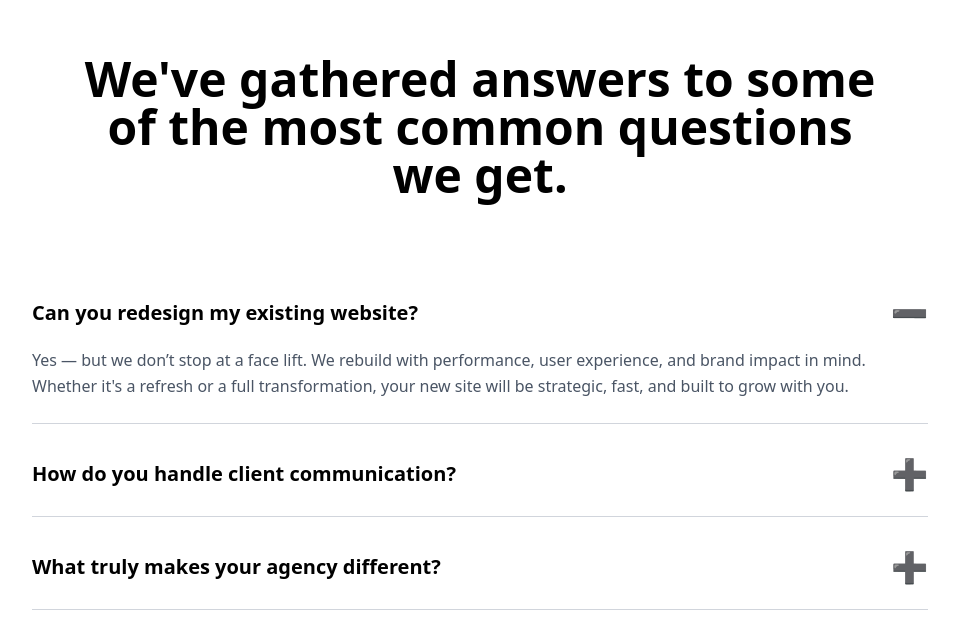
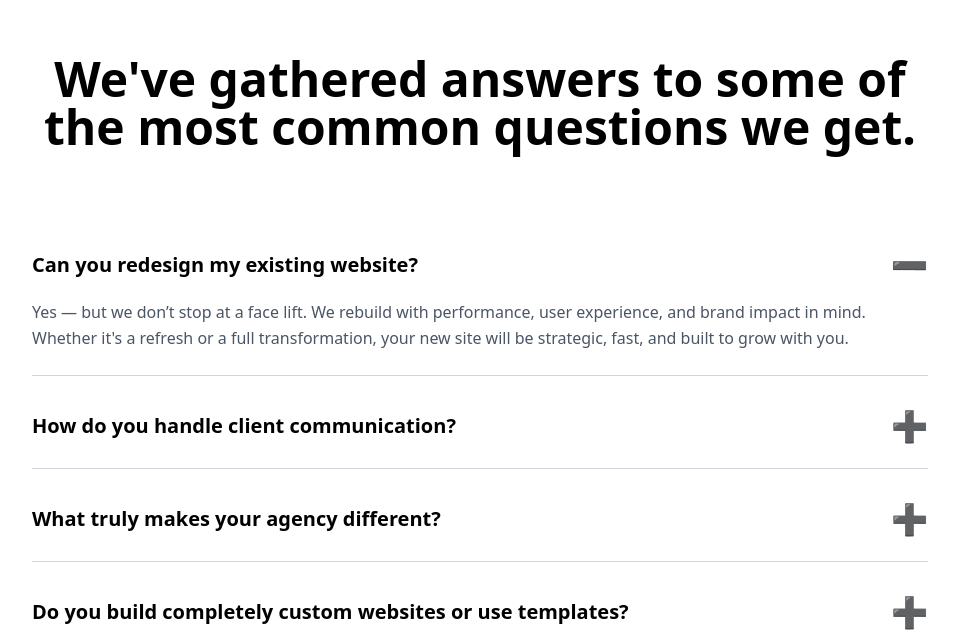
Before and after one commit to safinelahi/hoover-agency, a React (Vite) app: page / in a window 1280 px wide. Shown: the part 6644-7280 px from the top of the page, without its empty margins (160-1117 px from the left). Built offline with nearby package versions, Linux system fonts and the light colour scheme.

Commit message:
site 80% done

```diff
--- a/src/components/NavBar/NavBar.jsx
+++ b/src/components/NavBar/NavBar.jsx
@@ -16,10 +16,10 @@ function NavBar() {
 
   return (
     <header className="w-full flex justify-center py-4 bg-white relative z-50">
-      <div className="w-[85%] max-w-[780px] bg-[#0047FF] text-white rounded-2xl flex items-center justify-between px-6 py-3">
+      <div className="md:w-[85%] w-[70%] max-w-[780px] bg-[#0047FF] text-white rounded-2xl flex items-center justify-between px-6 py-3">
         {/* Logo */}
         <div className="flex items-center gap-2">
-          <img src={logoImage} alt="Logo" className="h-14 w-auto object-contain" />
+          <img src={logoImage} alt="Logo" className="md:h-14 md:w-auto h-9 object-contain" />
         </div>
 
         {/* Desktop Menu */}
@@ -55,7 +55,8 @@ function NavBar() {
       {/* Mobile Menu with Motion */}
       {menuOpen && (
         <motion.div
-          className="absolute top-full left-1/2 -translate-x-1/2 w-[100%] bg-[#0047FF] text-white flex flex-col items-center gap-4 py-6 md:hidden shadow-lg z-40"
+          className="absolute top-full  w-[100%] bg-[#0047FF] text-white flex flex-col items-center gap-4 py-6
+          md:hidden shadow-lg z-40"
           initial="hidden"
           animate="visible"
           exit="exit"
--- a/src/components/Pages/ComparisonSection2.jsx
+++ b/src/components/Pages/ComparisonSection2.jsx
@@ -47,7 +47,7 @@ const ComparisonSection2 = () => {
               <div className="w-8 h-8 bg-black rounded-md flex items-center justify-center mr-4">
                 <span className="text-white text-xl font-bold">−</span>
               </div>
-              <p className="text-black text-[22px] font-semibold">{text}</p>
+              <p className="text-black md:text-[22px] text-[18px] font-semibold  ">{text}</p>
             </div>
           ))}
         </div>
@@ -64,7 +64,7 @@ const ComparisonSection2 = () => {
               <div className="w-8 h-8 bg-[#0830EA] rounded-md flex items-center justify-center mr-4">
                 <span className="text-white text-xl font-bold">+</span>
               </div>
-              <p className="text-black text-[22px] font-semibold">{text}</p>
+              <p className="text-black md:text-[22px] text-[18px] font-semibold">{text}</p>
             </div>
           ))}
         </div>
--- a/src/components/Pages/FAQSection.jsx
+++ b/src/components/Pages/FAQSection.jsx
@@ -46,10 +46,10 @@ const FAQSection = () => {
   };
 
   return (
-    <div className="container mx-auto py-20 px-6">
+    <div className="container mx-auto py-20 px-6 flex flex-col justify-center items-center">
       {/* Heading */}
-      <h2 className="text-center text-3xl sm:text-4xl md:text-5xl font-bold mb-24">
-        We've gathered answers to some <br /> of the most common questions <br /> we get.
+      <h2 className="text-center text-3xl sm:text-4xl md:text-5xl font-bold mb-24 md:w-[75%]   ">
+        We've gathered answers to some of the most common questions  we get.
       </h2>
 
       {/* FAQ List */}
```
